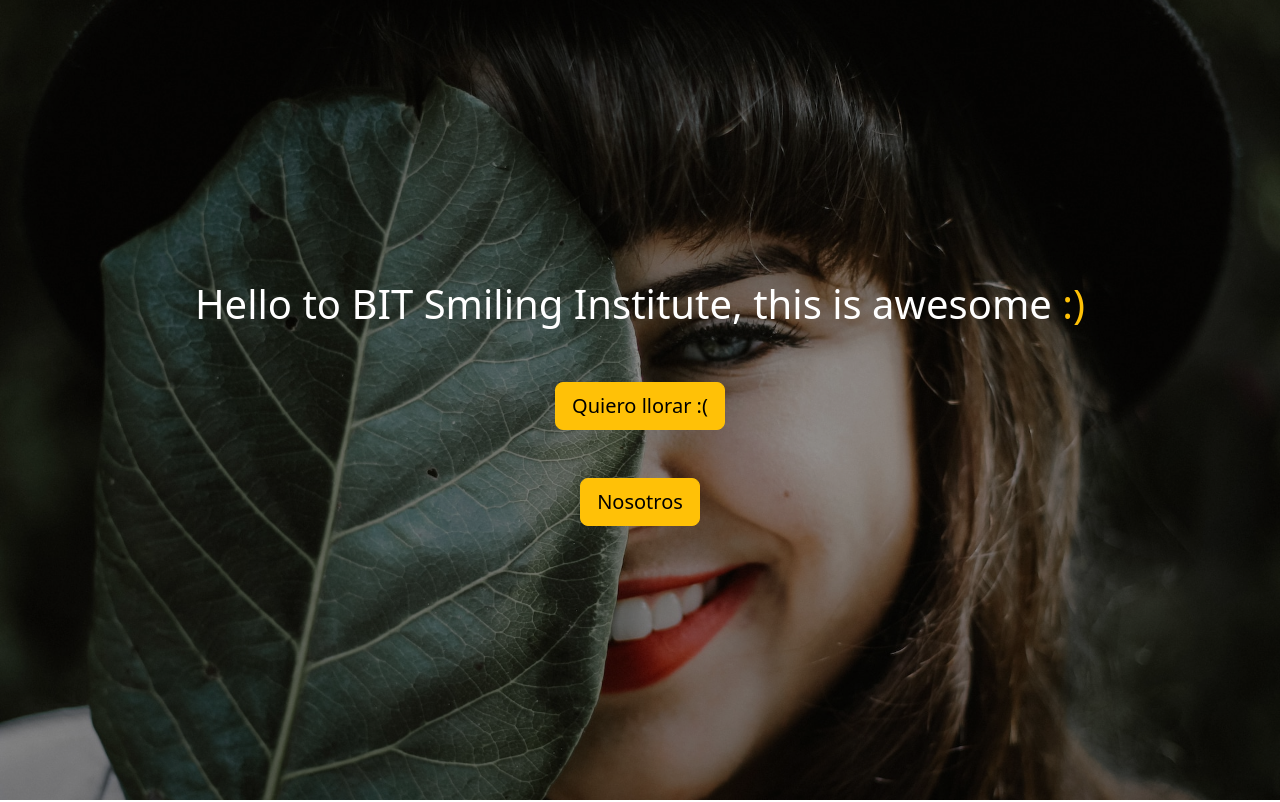
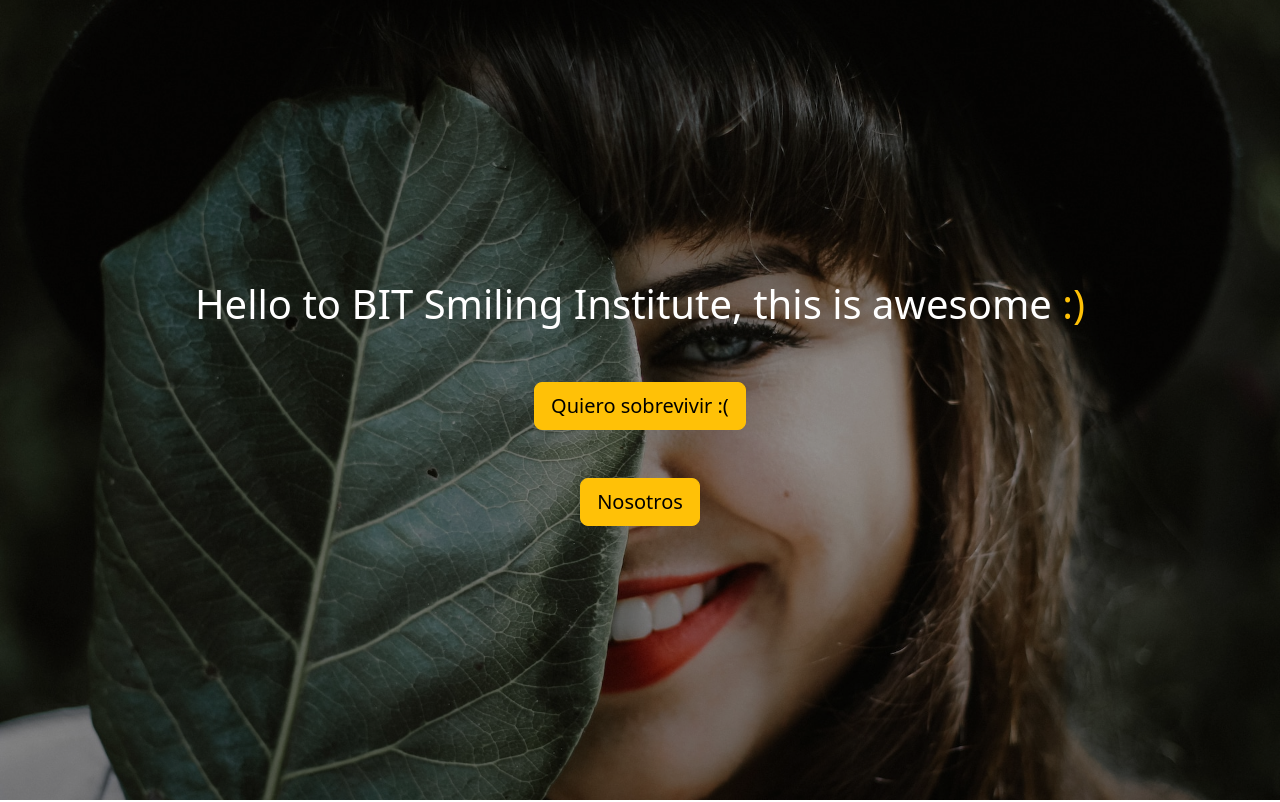
Before and after one commit to TzStrikerYT/BIT-smiling-institute, a plain HTML site: page index.html in a window 1280 px wide. Shown: the top 802 px of the page. Drawn offline with Linux system fonts and the light colour scheme.

Commit message:
[add] plus minus message

```diff
--- a/index.html
+++ b/index.html
@@ -26,7 +26,7 @@
             >Hello to BIT Smiling Institute, this is awesome
             <span class="text-warning">:)</span></span
           >
-          <a class="btn btn-warning btn-lg mt-5" href="#learn-smile">Quiero llorar :(</a>
+          <a class="btn btn-warning btn-lg mt-5" href="#learn-smile">Quiero sobrevivir :(</a>
           <a class="btn btn-warning btn-lg mt-5" href="about-us.html" target="_blank">Nosotros</a>
         </div>
       </div>
```
